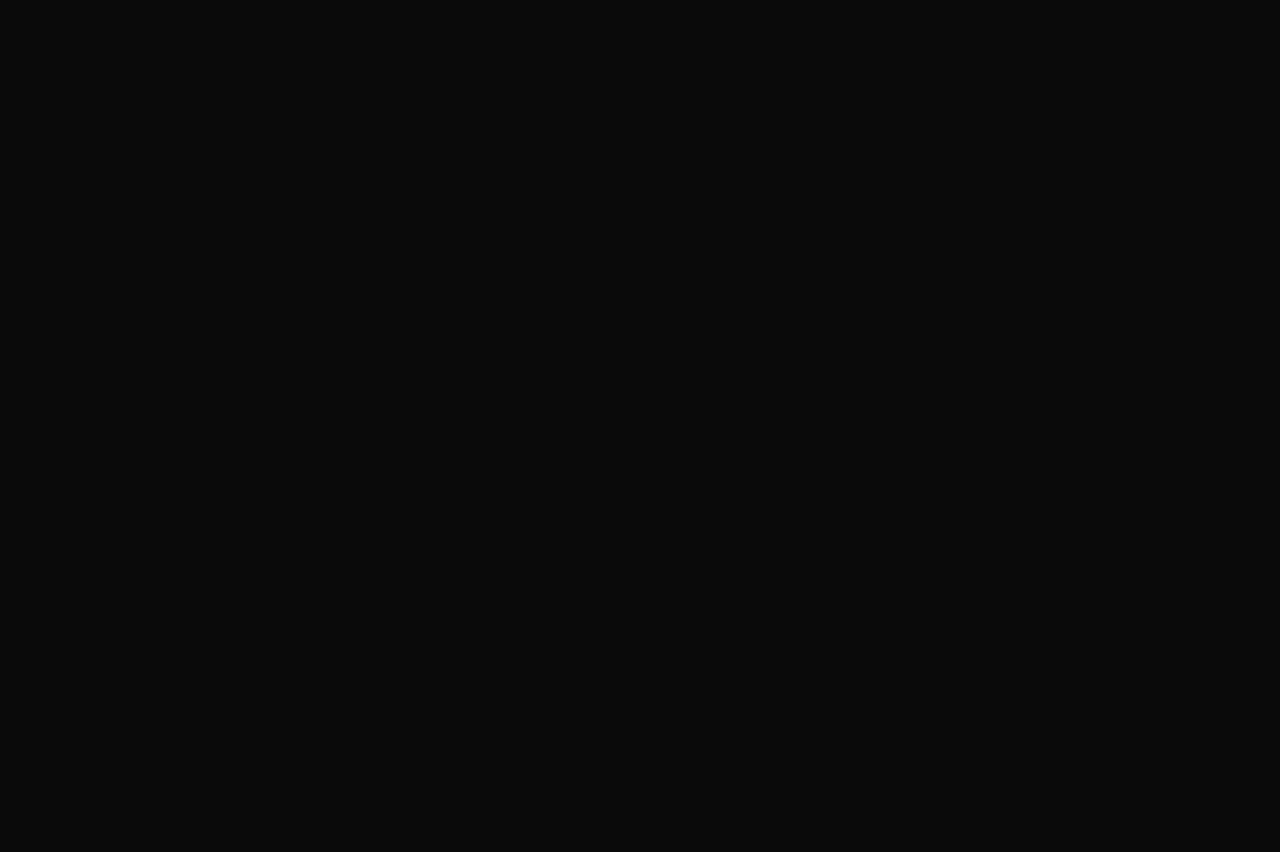
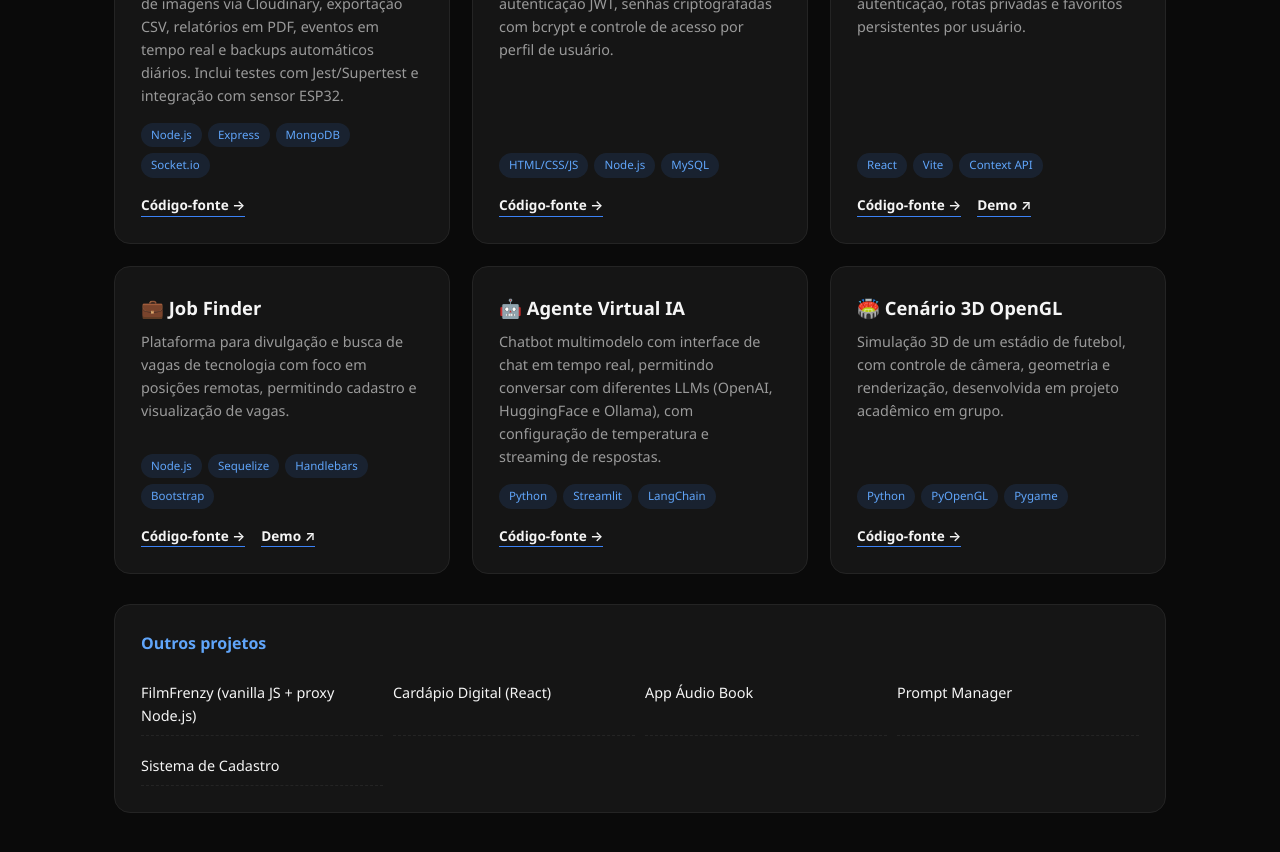
Before and after one commit to Iago-Ferreira-Silva/portfolio, a React app: page / in a window 1280 px wide. Shown: the part 2320-3172 px from the top of the page. Before the commit the page ends 1998 px from the top, so only its background shows below. Built offline with nearby package versions, Linux system fonts and the light colour scheme; the HTML template or start-up script is replaced by a standard one.

Commit message:
feat: adiciona componente Projects

```diff
--- a/src/App.jsx
+++ b/src/App.jsx
@@ -2,6 +2,7 @@ import Header from './components/Header';
 import Hero from './components/Hero';
 import About from './components/About';
 import Skills from './components/Skills';
+import Projects from './components/Projects';
 import './App.css';
 
 function App() {
@@ -11,6 +12,7 @@ function App() {
       <Hero />
       <About />
       <Skills />
+      <Projects />
     </>
   );
 }
--- /dev/null
+++ b/src/components/Projects.css
@@ -0,0 +1,94 @@
+.proj-grid {
+  display: grid;
+  grid-template-columns: repeat(auto-fit, minmax(300px, 1fr));
+  gap: 22px;
+}
+
+.proj-card {
+  background: var(--card);
+  border: 1px solid var(--border);
+  border-radius: 16px;
+  padding: 26px;
+  transition: .25s;
+  display: flex;
+  flex-direction: column;
+}
+
+.proj-card:hover {
+  border-color: var(--accent);
+  transform: translateY(-4px);
+}
+
+.proj-card h3 {
+  font-size: 1.15rem;
+  margin-bottom: 8px;
+}
+
+.proj-card p {
+  color: var(--muted);
+  font-size: .9rem;
+  flex-grow: 1;
+  margin-bottom: 16px;
+}
+
+.proj-tags {
+  display: flex;
+  flex-wrap: wrap;
+  gap: 6px;
+  margin-bottom: 16px;
+}
+
+.proj-tags span {
+  font-size: .72rem;
+  background: rgba(59, 130, 246, .12);
+  color: var(--accent2);
+  padding: 3px 10px;
+  border-radius: 999px;
+}
+
+.proj-links {
+  display: flex;
+  gap: 16px;
+  font-size: .85rem;
+}
+
+.proj-links a {
+  color: var(--text);
+  font-weight: 600;
+  border-bottom: 1px solid var(--accent);
+}
+
+.proj-links a:hover {
+  color: var(--accent2);
+}
+
+.more-projects {
+  margin-top: 30px;
+  background: var(--card);
+  border: 1px solid var(--border);
+  border-radius: 16px;
+  padding: 26px;
+}
+
+.more-projects h3 {
+  font-size: 1rem;
+  color: var(--accent2);
+  margin-bottom: 16px;
+}
+
+.more-list {
+  display: grid;
+  grid-template-columns: repeat(auto-fit, minmax(200px, 1fr));
+  gap: 10px;
+}
+
+.more-list a {
+  color: var(--text);
+  font-size: .9rem;
+  padding: 8px 0;
+  border-bottom: 1px dashed var(--border);
+}
+
+.more-list a:hover {
+  color: var(--accent2);
+}
--- /dev/null
+++ b/src/components/Projects.jsx
@@ -0,0 +1,146 @@
+import './Projects.css';
+
+const featuredProjects = [
+  {
+    icon: '📦',
+    title: 'Stock Control API',
+    description:
+      'API completa de controle de estoque com autenticação JWT, 2FA por e-mail, upload de imagens via Cloudinary, exportação CSV, relatórios em PDF, eventos em tempo real e backups automáticos diários. Inclui testes com Jest/Supertest e integração com sensor ESP32.',
+    tags: ['Node.js', 'Express', 'MongoDB', 'Socket.io'],
+    code: 'https://github.com/Iago-Ferreira-Silva/Stock_Control_API',
+  },
+  {
+    icon: '🏬',
+    title: 'EstoqueIF',
+    description:
+      'Sistema full-stack de gestão de estoque desenvolvido em equipe para o IFCE, com autenticação JWT, senhas criptografadas com bcrypt e controle de acesso por perfil de usuário.',
+    tags: ['HTML/CSS/JS', 'Node.js', 'MySQL'],
+    code: 'https://github.com/Iago-Ferreira-Silva/estoque_if',
+  },
+  {
+    icon: '🎬',
+    title: 'Film Frenzy',
+    description:
+      'Aplicação para descobrir e favoritar filmes usando a API do TMDb, com autenticação, rotas privadas e favoritos persistentes por usuário.',
+    tags: ['React', 'Vite', 'Context API'],
+    code: 'https://github.com/Iago-Ferreira-Silva/filmfrenzy-react',
+    demo: 'https://filmfrenzy-react-6yb3.vercel.app/',
+  },
+  {
+    icon: '💼',
+    title: 'Job Finder',
+    description:
+      'Plataforma para divulgação e busca de vagas de tecnologia com foco em posições remotas, permitindo cadastro e visualização de vagas.',
+    tags: ['Node.js', 'Sequelize', 'Handlebars', 'Bootstrap'],
+    code: 'https://github.com/Iago-Ferreira-Silva/job_finder',
+    demo: 'https://iago-ferreira-silva.github.io/job_finder/',
+  },
+  {
+    icon: '🤖',
+    title: 'Agente Virtual IA',
+    description:
+      'Chatbot multimodelo com interface de chat em tempo real, permitindo conversar com diferentes LLMs (OpenAI, HuggingFace e Ollama), com configuração de temperatura e streaming de respostas.',
+    tags: ['Python', 'Streamlit', 'LangChain'],
+    code: 'https://github.com/Iago-Ferreira-Silva/agent_IA',
+  },
+  {
+    icon: '🏟️',
+    title: 'Cenário 3D OpenGL',
+    description:
+      'Simulação 3D de um estádio de futebol, com controle de câmera, geometria e renderização, desenvolvida em projeto acadêmico em grupo.',
+    tags: ['Python', 'PyOpenGL', 'Pygame'],
+    code: 'https://github.com/Iago-Ferreira-Silva/cenario_openGL',
+  },
+];
+
+const moreProjects = [
+  {
+    label: 'FilmFrenzy (vanilla JS + proxy Node.js)',
+    url: 'https://github.com/Iago-Ferreira-Silva/Project_FilmFrenzy',
+  },
+  {
+    label: 'Cardápio Digital (React)',
+    url: 'https://github.com/Iago-Ferreira-Silva/cardapio_digital',
+  },
+  {
+    label: 'App Áudio Book',
+    url: 'https://github.com/Iago-Ferreira-Silva/App_Audio_Book',
+  },
+  {
+    label: 'Prompt Manager',
+    url: 'https://github.com/Iago-Ferreira-Silva/Prompt_Manager',
+  },
+  {
+    label: 'Sistema de Cadastro',
+    url: 'https://github.com/Iago-Ferreira-Silva/sistema_cadastro',
+  },
+];
+
+function Projects() {
+  return (
+    <section id="projetos">
+      <div className="wrap">
+        <div className="section-tag">Portfólio</div>
+
+        <h2>Projetos em destaque</h2>
+
+        <div className="proj-grid">
+          {featuredProjects.map((project) => (
+            <div className="proj-card" key={project.title}>
+              <h3>
+                {project.icon} {project.title}
+              </h3>
+
+              <p>{project.description}</p>
+
+              <div className="proj-tags">
+                {project.tags.map((tag) => (
+                  <span key={tag}>{tag}</span>
+                ))}
+              </div>
+
+              <div className="proj-links">
+                <a
+                  href={project.code}
+                  target="_blank"
+                  rel="noopener noreferrer"
+                >
+                  Código-fonte →
+                </a>
+
+                {project.demo && (
+                  <a
+                    href={project.demo}
+                    target="_blank"
+                    rel="noopener noreferrer"
+                  >
+                    Demo ↗
+                  </a>
+                )}
+              </div>
+            </div>
+          ))}
+        </div>
+
+        <div className="more-projects">
+          <h3>Outros projetos</h3>
+
+          <div className="more-list">
+            {moreProjects.map((project) => (
+              <a
+                href={project.url}
+                target="_blank"
+                rel="noopener noreferrer"
+                key={project.label}
+              >
+                {project.label}
+              </a>
+            ))}
+          </div>
+        </div>
+      </div>
+    </section>
+  );
+}
+
+export default Projects;
```
